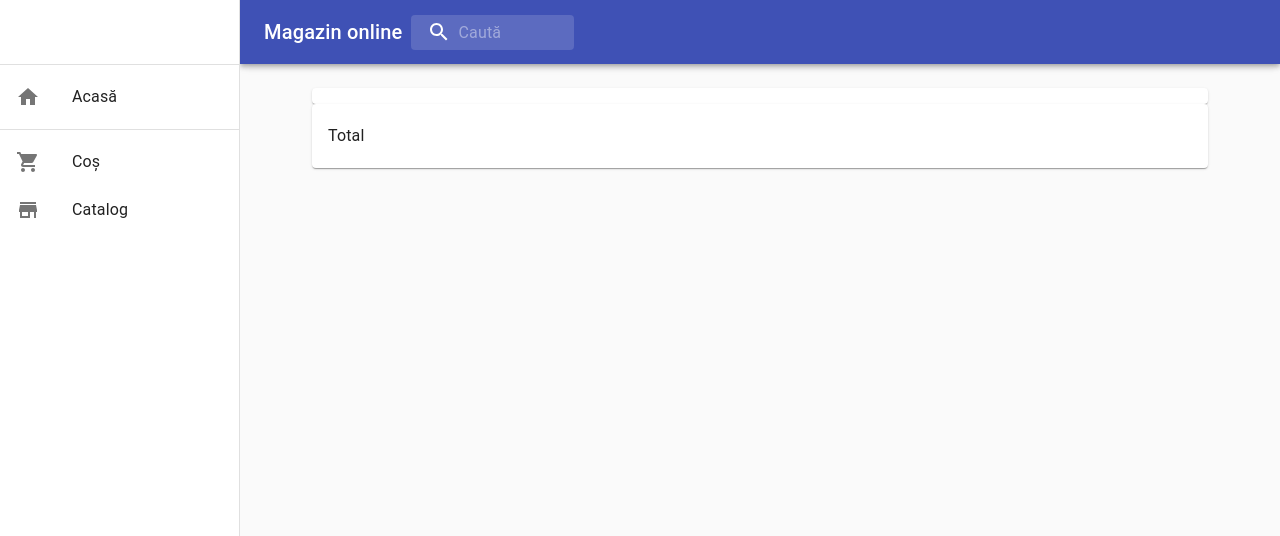
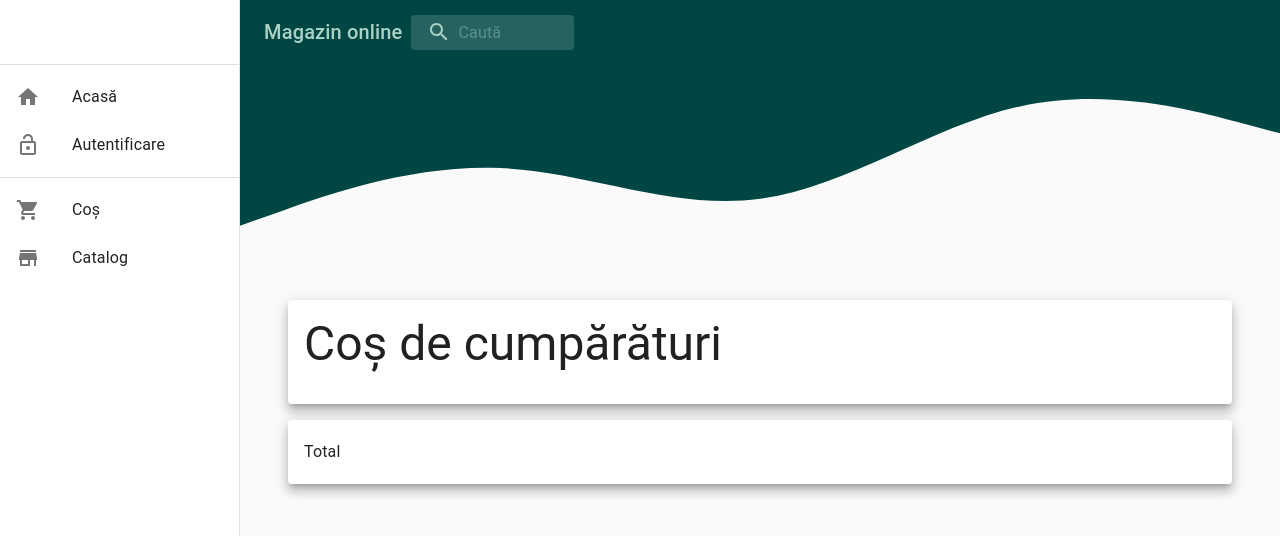
Before and after one commit to rares985/online-shop, a React app in the folder client/: page /cart in a window 1280 px wide. Shown: the top 536 px of the page. Built offline with nearby package versions, Linux system fonts and the light colour scheme.

Commit message:
Changed theme. Updated store so now user can change piece count from cart

```diff
--- a/client/public/index.html
+++ b/client/public/index.html
@@ -14,7 +14,7 @@
     />
     <meta name="theme-color" content="#000000" />
     <title>
-      Express-React-Redux-Boilerplate
+      Magazin Online
     </title>
   </head>
 
--- a/client/src/App/App.jsx
+++ b/client/src/App/App.jsx
@@ -1,15 +1,16 @@
 import React, { useEffect } from 'react';
 import PropTypes from 'prop-types';
+import { makeStyles } from '@material-ui/core/styles';
+
 import Container from '@material-ui/core/Container';
 import CssBaseline from '@material-ui/core/CssBaseline';
-import Home from '@material-ui/icons/Home';
+import HomeIcon from '@material-ui/icons/Home';
 import ShoppingCartIcon from '@material-ui/icons/ShoppingCart';
 import StoreIcon from '@material-ui/icons/Store';
+import LockOpenIcon from '@material-ui/icons/LockOpen';
 
 import { Router, navigate } from '@reach/router';
 import { connect } from 'react-redux';
-
-// import SearchAppBar from '../components/SearchAppBar';
 
 import Login from '../pages/Login';
 import Catalog from '../pages/Catalog';
@@ -25,7 +26,7 @@ const links = [
   {
     text: 'Acasă',
     path: '/',
-    icon: <Home />,
+    icon: <HomeIcon />,
     afterDivider: false,
   },
   {
@@ -35,12 +36,24 @@ const links = [
     afterDivider: true,
   },
   {
+    text: 'Autentificare',
+    path: '/login',
+    icon: <LockOpenIcon />,
+    afterDivider: false,
+  },
+  {
     text: 'Catalog',
     path: '/catalog',
     icon: <StoreIcon />,
     afterDivider: true,
   },
 ];
+
+const useStyles = makeStyles((theme) => ({
+  root: {
+    background: theme.palette.primary,
+  },
+}));
 
 const App = (props) => {
   /* eslint-disable no-unused-vars */
@@ -52,19 +65,22 @@ const App = (props) => {
     }
   }, [finished]);
 
+  // eslint-disable-next-line no-unused-vars
+  const classes = useStyles();
+
   return (
     <>
       {/* <SearchAppBar /> */}
       <ResponsiveDrawerWithSearchbar title="Magazin online" links={links}>
-        <Container component="main" maxWidth="lg">
-          <CssBaseline>
+        <CssBaseline>
+          <Container fluid maxWidth="lg">
             <Router>
               <Login path="/login" />
               <Catalog path="/catalog" />
               <ShoppingCart path="/cart" />
             </Router>
-          </CssBaseline>
-        </Container>
+          </Container>
+        </CssBaseline>
       </ResponsiveDrawerWithSearchbar>
     </>
   );
--- a/client/src/components/ResponsiveDrawerWithSearchbar.jsx
+++ b/client/src/components/ResponsiveDrawerWithSearchbar.jsx
@@ -88,7 +88,6 @@ const useStyles = makeStyles((theme) => ({
   },
   content: {
     flexGrow: 1,
-    padding: theme.spacing(3),
   },
 }));
 
@@ -139,7 +138,7 @@ const ResponsiveDrawerWithSearchbar = (props) => {
   return (
     <div className={classes.root}>
       <CssBaseline />
-      <AppBar position="fixed" className={classes.appBar}>
+      <AppBar elevation={0} position="fixed" className={classes.appBar}>
         <Toolbar>
           <IconButton
             color="inherit"
@@ -201,6 +200,13 @@ const ResponsiveDrawerWithSearchbar = (props) => {
       </nav>
       <main className={classes.content}>
         <div className={classes.toolbar} />
+        <svg xmlns="http://www.w3.org/2000/svg" viewBox="0 0 1440 320">
+          <path
+            fill="#004643"
+            fillOpacity="1"
+            d="M0,224L60,202.7C120,181,240,139,360,144C480,149,600,203,720,186.7C840,171,960,85,1080,58.7C1200,32,1320,64,1380,80L1440,96L1440,0L1380,0C1320,0,1200,0,1080,0C960,0,840,0,720,0C600,0,480,0,360,0C240,0,120,0,60,0L0,0Z"
+          />
+        </svg>
         {children}
       </main>
     </div>
--- a/client/src/index.jsx
+++ b/client/src/index.jsx
@@ -1,8 +1,8 @@
 import React from 'react';
 import ReactDOM from 'react-dom';
 import { Provider } from 'react-redux';
-import { createMuiTheme, ThemeProvider, responsiveFontSizes } from '@material-ui/core/styles';
-import { roRO } from '@material-ui/core/locale';
+import { ThemeProvider } from '@material-ui/core/styles';
+
 import DateFnsUtils from '@date-io/date-fns';
 import 'date-fns';
 import { MuiPickersUtilsProvider } from '@material-ui/pickers';
@@ -11,9 +11,7 @@ import * as serviceWorker from './serviceWorker';
 import App from './App/App';
 import store from './store/index';
 
-let theme = createMuiTheme(roRO);
-
-theme = responsiveFontSizes(theme);
+import theme from './theme';
 
 ReactDOM.render(
   <ThemeProvider theme={theme}>
--- a/client/src/pages/ShoppingCart.jsx
+++ b/client/src/pages/ShoppingCart.jsx
@@ -19,7 +19,14 @@ import CheckoutLabel from '../components/CheckoutLabel';
 import { AddItemToCart, RemoveItemFromCart } from '../actions/cartActions';
 
 const useStyles = makeStyles((theme) => ({
-  root: {},
+  root: {
+    display: 'flex',
+    flexDirection: 'column',
+  },
+  child: {
+    marginBottom: theme.spacing(2),
+    padding: theme.spacing(2),
+  },
 }));
 
 const mapStateToProps = (state) => ({
@@ -52,7 +59,10 @@ const ShoppingCart = (props) => {
   return (
     <CssBaseline>
       <Container fluid className={classes.root}>
-        <Paper>
+        <Paper elevation={8} className={classes.child}>
+          <Typography variant="h3" component="h2">
+            Coș de cumpărături
+          </Typography>
           <List>
             {productsInCart.map((item) => (
               <ShoppingCartItem
@@ -65,7 +75,7 @@ const ShoppingCart = (props) => {
             ))}
           </List>
         </Paper>
-        <Paper>
+        <Paper elevation={8}>
           <CheckoutLabel />
         </Paper>
       </Container>
--- /dev/null
+++ b/client/src/theme.js
@@ -0,0 +1,11 @@
+import { roRO } from '@material-ui/core/locale';
+
+import { createMuiTheme } from '@material-ui/core/styles';
+
+const palette = {
+  primary: { main: '#004643', contrastText: '#abd1c6' },
+  secondary: { main: '#f9bc60', contrastText: '#000000' },
+};
+const themeName = 'Cyprus Saffron Mango Guanaco';
+
+export default createMuiTheme({ palette, themeName, roRO });
```
